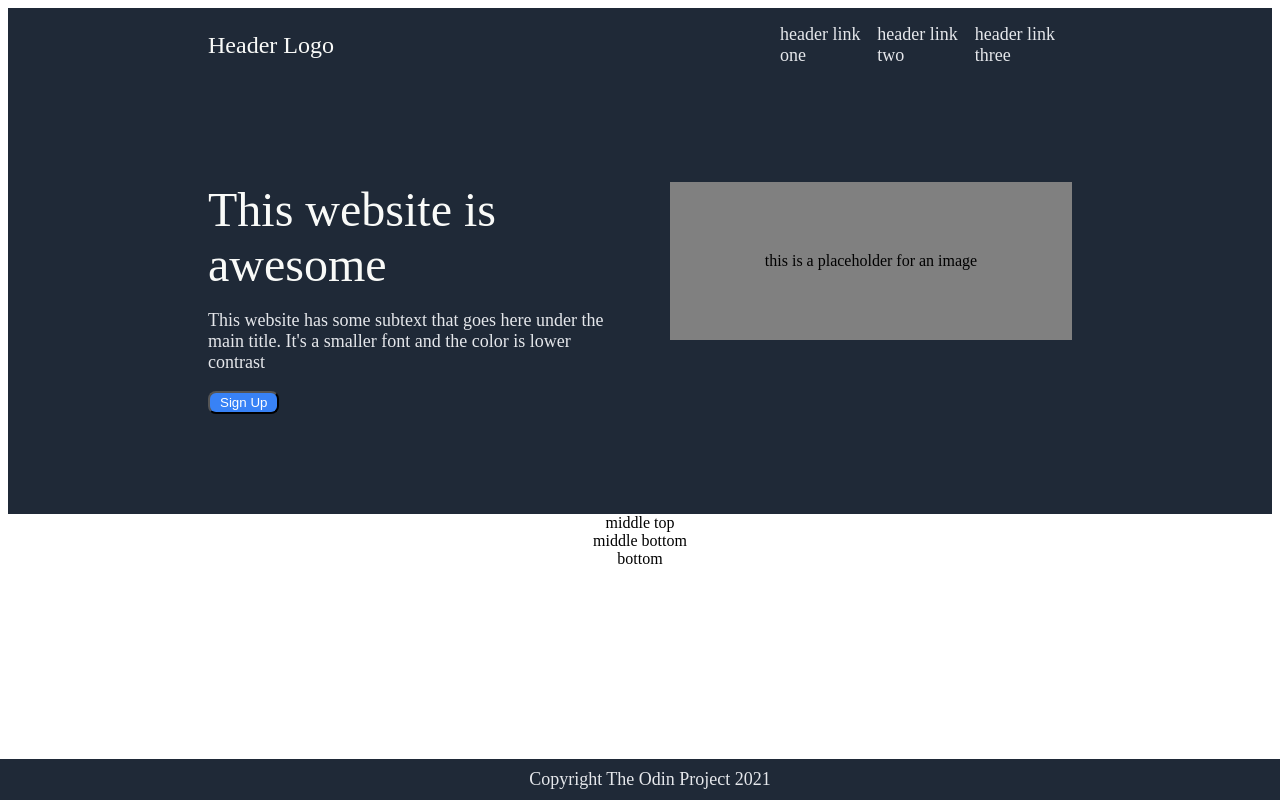
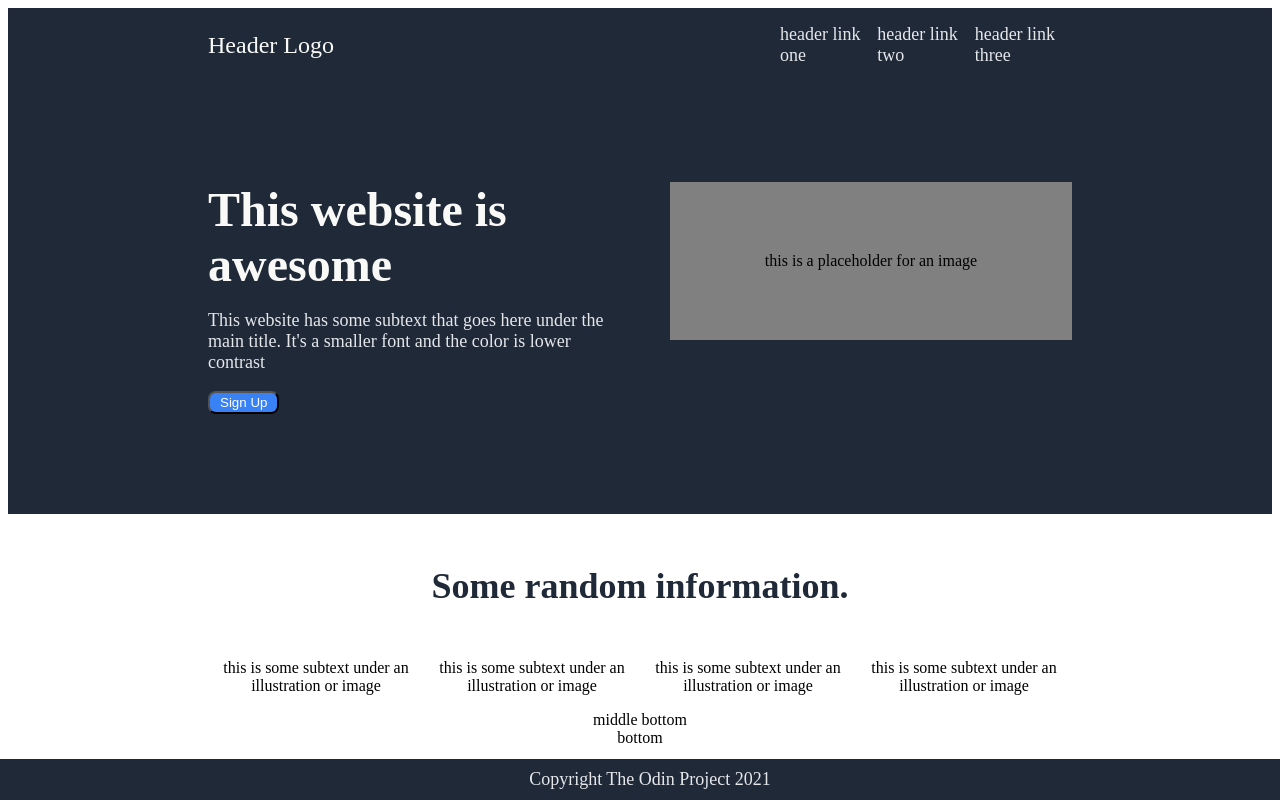
Before and after one commit to zkmoon/landing-page, a plain HTML site: page index.html in a window 1280 px wide. Drawn offline with Linux system fonts and the light colour scheme.

Commit message:
random info w/o imgs

```diff
--- a/index.html
+++ b/index.html
@@ -31,7 +31,21 @@
             </div>
         </div>
         <div class="middle-top">
-            middle top
+            <p class="info-header">Some random information.</p>
+            <div class="img-container">
+                <div class="image-items">
+                    <p>this is some subtext under an illustration or image</p>
+                </div>
+                <div class="image-items">
+                    <p>this is some subtext under an illustration or image</p>
+                </div>
+                <div class="image-items">
+                    <p>this is some subtext under an illustration or image</p>
+                </div>
+                <div class="image-items">
+                    <p>this is some subtext under an illustration or image</p>
+                </div>
+            </div>
         </div>
         <div class="middle-bottom">
             middle bottom
--- a/style.css
+++ b/style.css
@@ -64,7 +64,7 @@ a {
 
 .main-text {
     font-size: 48px;
-    font-weight: extra-bold;
+    font-weight: bolder;
     color: #f9faf8;
     text-align: left;
     margin-top: 0;
@@ -94,6 +94,27 @@ button {
     padding: 70px;
     background-color: grey;
 }
+
+.middle-top {
+    padding-top: 15px;
+    margin-left: 200px;
+    margin-right: 200px;
+}
+
+.info-header {
+    font-size: 36px;
+    font-weight: bolder;
+    color: #1f2937;
+}
+
+.img-container {
+    display: flex;
+    justify-content: center;
+}
+
+.img-items {
+    flex: 1;
+}
 /* footer css */
 .footer {
     position: fixed;
```
